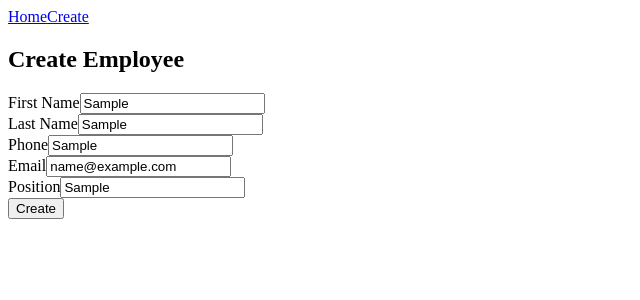
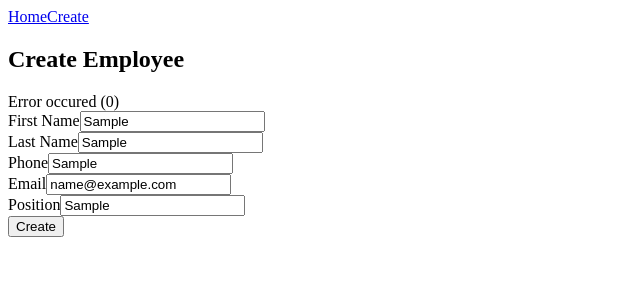
Before and after one commit to danield75/employee-management-app, an Angular app: page /create in a window 1280 px wide. Both pictures are taken after typing "Sample", "Sample", "Sample", "name@example.com", "Sample" into the empty fields and a click on the button "Create". Shown: the top 300 px of the page, without its empty margins (0-640 px from the left). Built offline with nearby package versions, Linux system fonts and the light colour scheme; no server answers.

Commit message:
Handling observable errors and conditional rendering with ngIf

```diff
--- a/src/app/employee-form/employee-form.component.html
+++ b/src/app/employee-form/employee-form.component.html
@@ -1,4 +1,8 @@
 <h2>Create Employee</h2>
+
+<div *ngIf="errorMessage != ''">
+  {{ errorMessage }}
+</div>
 
 <form (ngSubmit)="onSubmit()">
   <div>
--- a/src/app/employee-form/employee-form.component.ts
+++ b/src/app/employee-form/employee-form.component.ts
@@ -2,11 +2,13 @@ import { Component } from '@angular/core';
 import { FormsModule } from '@angular/forms';
 import { Employee } from '../../models/employee';
 import { EmployeeService } from '../employee.service';
+import { Router } from '@angular/router';
+import { CommonModule } from '@angular/common';
 
 @Component({
   selector: 'app-employee-form',
   standalone: true,
-  imports: [FormsModule],
+  imports: [FormsModule, CommonModule],
   templateUrl: './employee-form.component.html',
   styleUrl: './employee-form.component.css',
 })
@@ -20,11 +22,22 @@ export class EmployeeFormComponent {
     position: '',
   };
 
-  constructor(private employeeService: EmployeeService) {}
+  errorMessage: string = '';
+
+  constructor(
+    private employeeService: EmployeeService,
+    private router: Router
+  ) {}
 
   onSubmit(): void {
-    this.employeeService.createEmployee(this.employee).subscribe((result) => {
-      console.log(result);
+    this.employeeService.createEmployee(this.employee).subscribe({
+      next: () => {
+        this.router.navigate(['/']);
+      },
+      error: (error) => {
+        console.error(error);
+        this.errorMessage = `Error occured (${error.status})`;
+      },
     });
   }
 }
```
